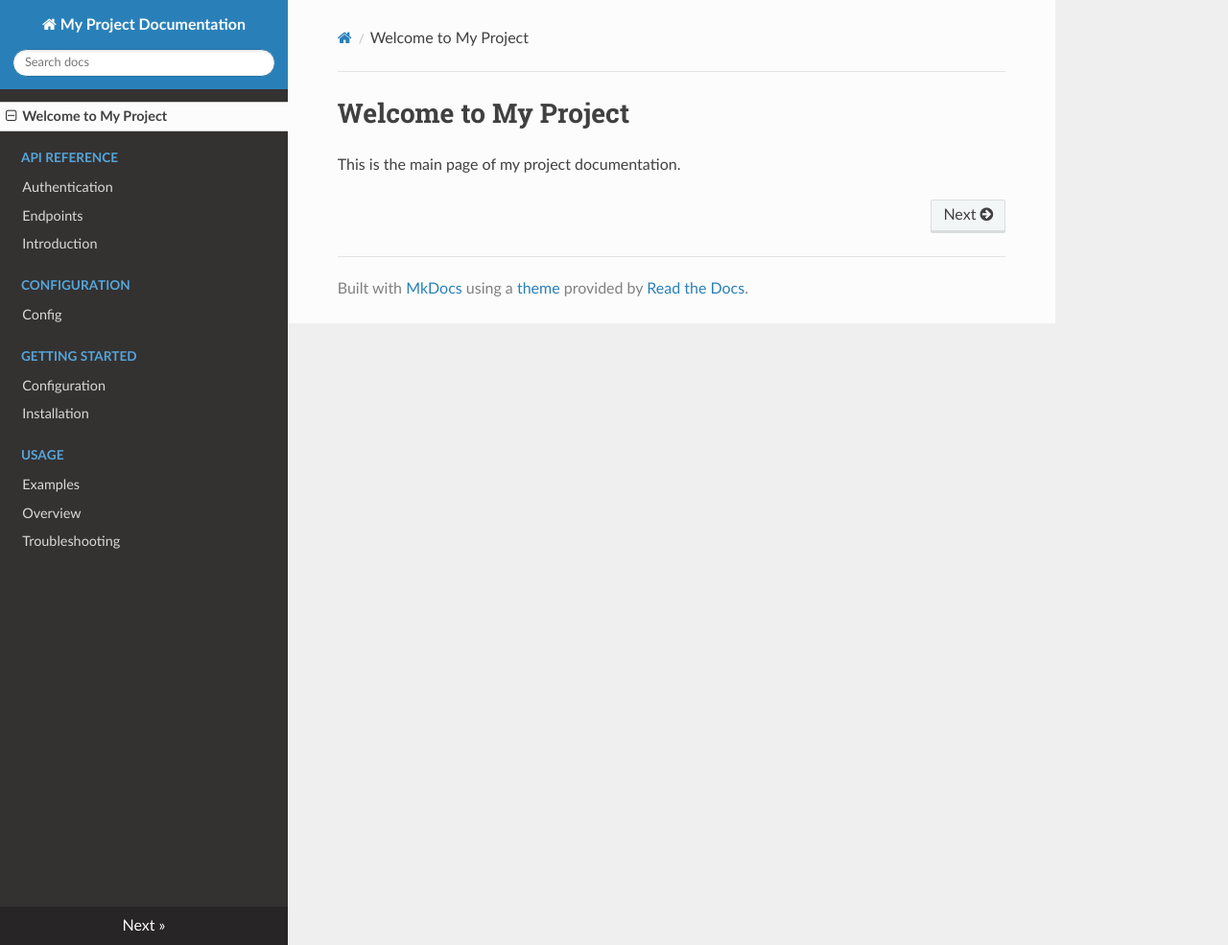
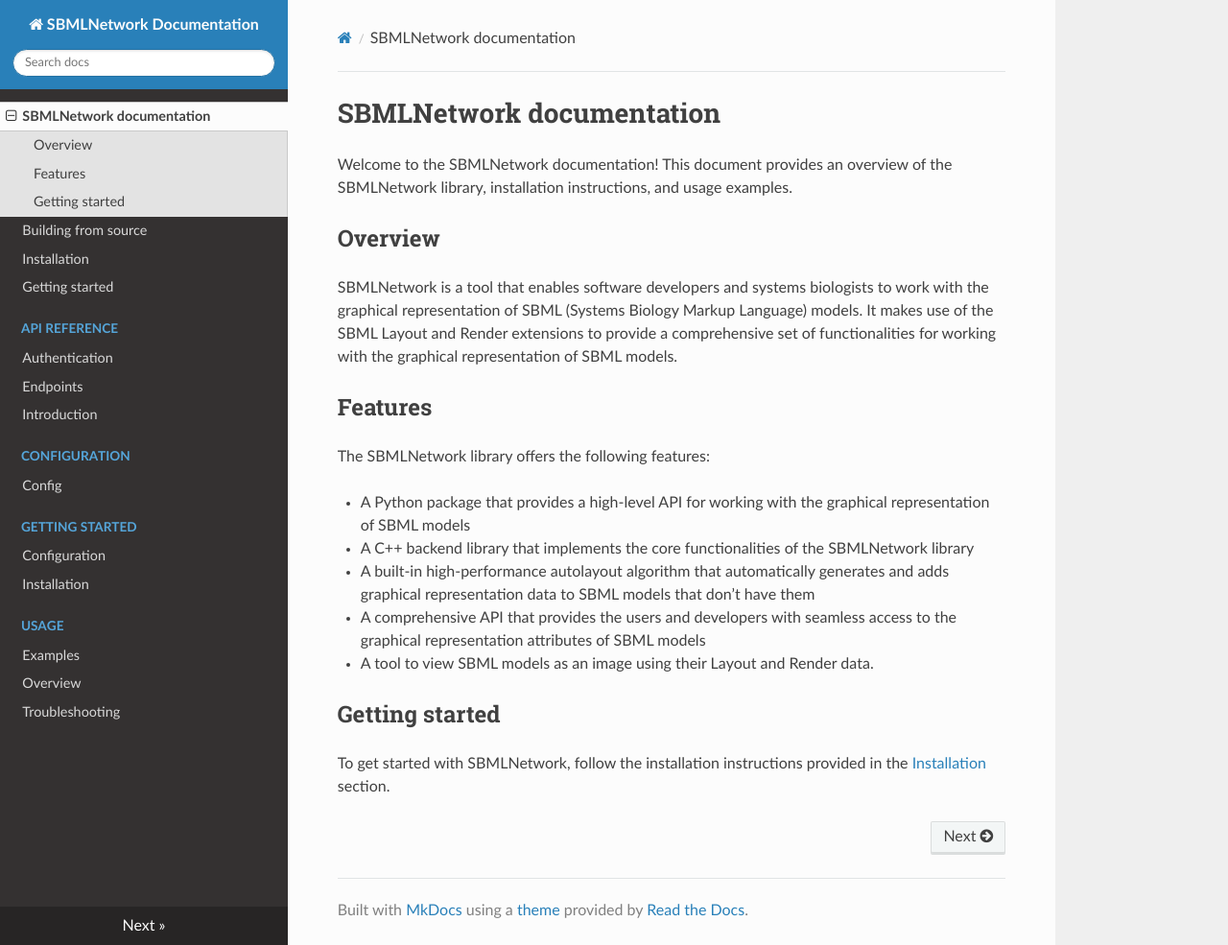
Before and after one commit to sys-bio/SBMLNetwork, an MkDocs documentation site: the page built from docs/index.md, in a window 1280 px wide and 985 px high. Shown: the whole window at 96% size. Built offline with MkDocs 1.6.1, drawn with Linux system fonts in a browser that asks for light colours; nearby versions of some CDN libraries.

Commit message:
doc files are updated

```diff
--- a/docs/index.md
+++ b/docs/index.md
@@ -1,3 +1,21 @@
-# Welcome to My Project
+# SBMLNetwork documentation
 
-This is the main page of my project documentation.
+Welcome to the SBMLNetwork documentation! This document provides an overview of the SBMLNetwork library, installation instructions, and usage examples.
+
+## Overview
+
+SBMLNetwork is a tool that enables software developers and systems biologists to work with the graphical representation of SBML (Systems Biology Markup Language) models. It makes use of the SBML Layout and Render extensions to provide a comprehensive set of functionalities for working with the graphical representation of SBML models.
+
+## Features
+
+The SBMLNetwork library offers the following features:
+
+- A Python package that provides a high-level API for working with the graphical representation of SBML models
+- A C++ backend library that implements the core functionalities of the SBMLNetwork library
+- A built-in high-performance autolayout algorithm that automatically generates and adds graphical representation data to SBML models that don’t have them
+- A comprehensive API that provides the users and developers with seamless access to the graphical representation attributes of SBML models
+- A tool to view SBML models as an image using their Layout and Render data.
+
+## Getting started
+
+To get started with SBMLNetwork, follow the installation instructions provided in the [Installation](installation.md) section.
--- a/mkdocs.yml
+++ b/mkdocs.yml
@@ -1,3 +1,3 @@
-site_name: My Project Documentation
+site_name: SBMLNetwork Documentation
 theme:
   name: readthedocs
```
Also changed, not shown: docs/building.md (added, +56 -0 lines), docs/installation.md (added, +25 -0 lines), docs/usage.md (added, +39 -0 lines).
